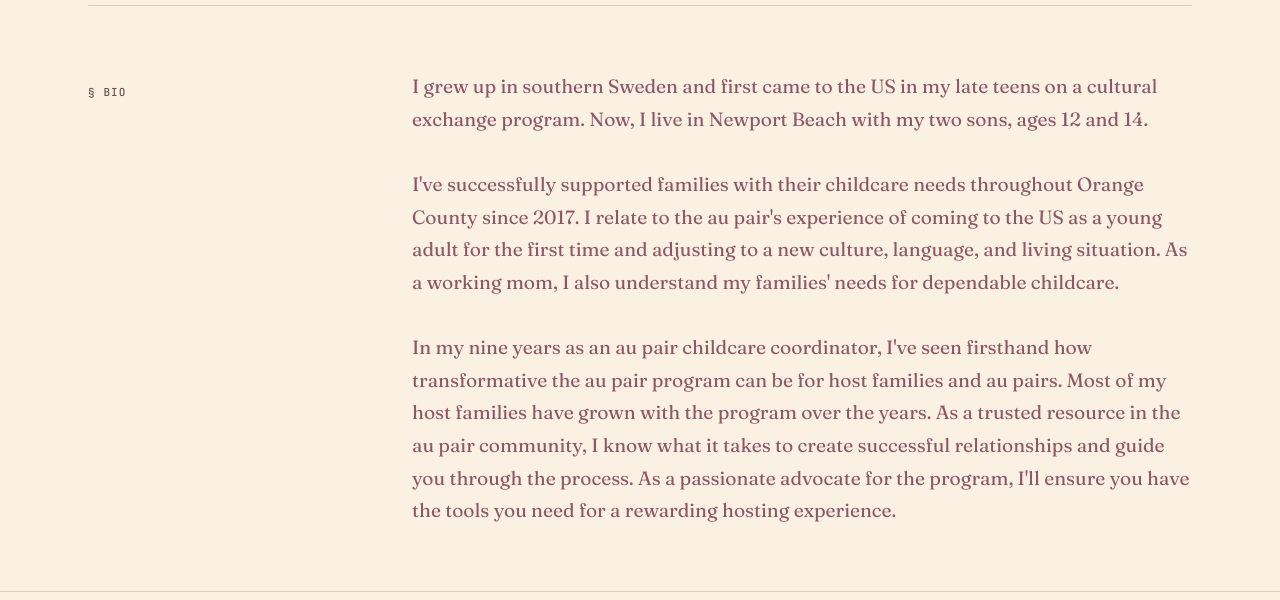
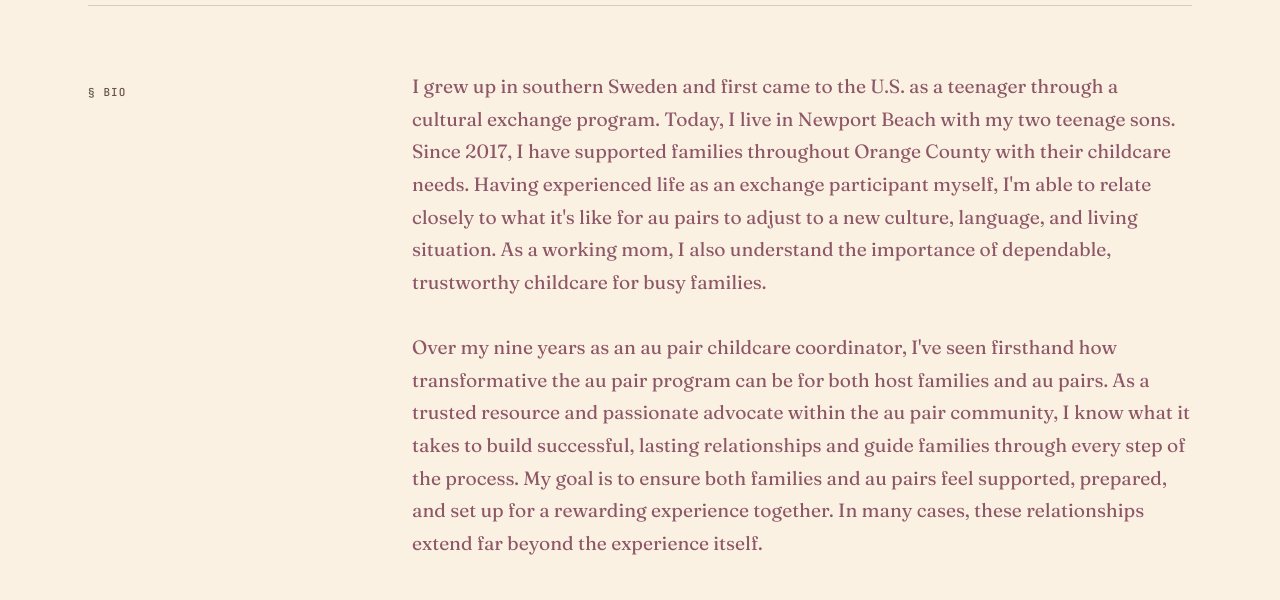
Before and after one commit to hansulteliahs-oss/Lead-gen-sales-optimization, a Next.js app in the folder Website/: page /about in a window 1280 px wide. Shown: the part 352-952 px from the top of the page. Built offline with nearby package versions, Linux system fonts and the light colour scheme; no server answers.

Commit message:
content: rewrite About bio to lead with cultural-exchange origin
Co-Authored-By: Claude Opus 4.7 (1M context) <noreply@anthropic.com>

```diff
--- a/Website/app/about/page.tsx
+++ b/Website/app/about/page.tsx
@@ -6,11 +6,9 @@ const CULTURAL_CARE_URL =
 
 const KIM = {
   name: 'Kim Arvdalen',
-  bio: `I grew up in southern Sweden and first came to the US in my late teens on a cultural exchange program. Now, I live in Newport Beach with my two sons, ages 12 and 14.
+  bio: `I grew up in southern Sweden and first came to the U.S. as a teenager through a cultural exchange program. Today, I live in Newport Beach with my two teenage sons. Since 2017, I have supported families throughout Orange County with their childcare needs. Having experienced life as an exchange participant myself, I'm able to relate closely to what it's like for au pairs to adjust to a new culture, language, and living situation. As a working mom, I also understand the importance of dependable, trustworthy childcare for busy families.
 
-I've successfully supported families with their childcare needs throughout Orange County since 2017. I relate to the au pair's experience of coming to the US as a young adult for the first time and adjusting to a new culture, language, and living situation. As a working mom, I also understand my families' needs for dependable childcare.
-
-In my nine years as an au pair childcare coordinator, I've seen firsthand how transformative the au pair program can be for host families and au pairs. Most of my host families have grown with the program over the years. As a trusted resource in the au pair community, I know what it takes to create successful relationships and guide you through the process. As a passionate advocate for the program, I'll ensure you have the tools you need for a rewarding hosting experience.`,
+Over my nine years as an au pair childcare coordinator, I've seen firsthand how transformative the au pair program can be for both host families and au pairs. As a trusted resource and passionate advocate within the au pair community, I know what it takes to build successful, lasting relationships and guide families through every step of the process. My goal is to ensure both families and au pairs feel supported, prepared, and set up for a rewarding experience together. In many cases, these relationships extend far beyond the experience itself.`,
 }
 
 export async function generateMetadata(): Promise<Metadata> {
```
